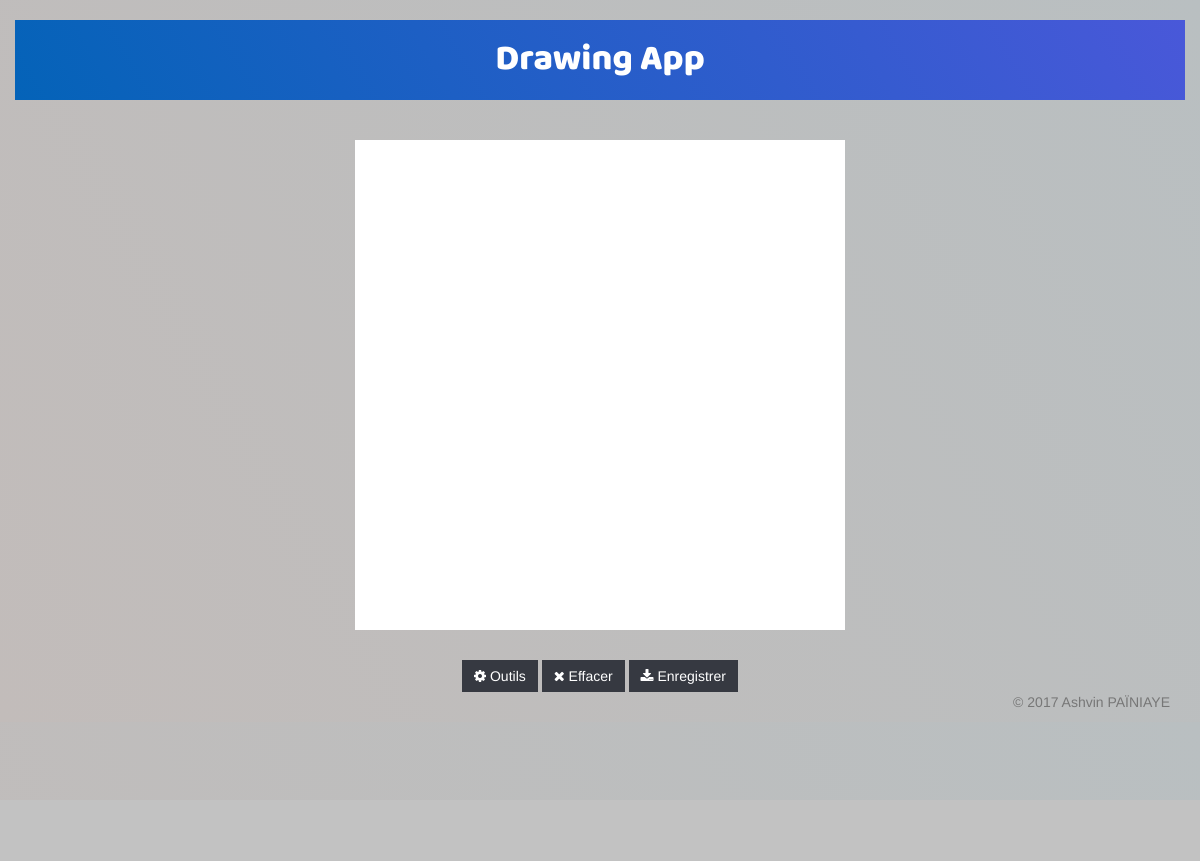
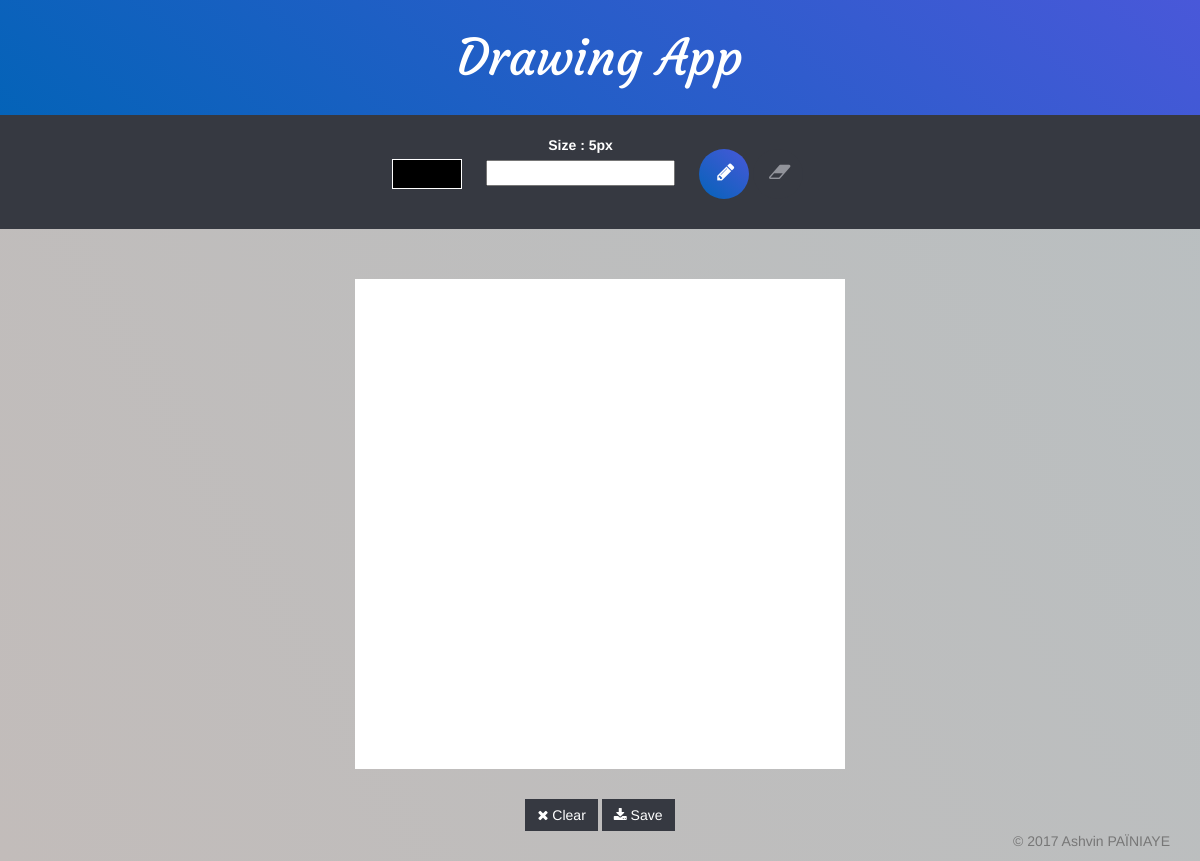
Before and after one commit to AshvinPainiaye/drawing-app, an Electron app: page mainWindow.html in a window 1200 px wide. Before the commit the page ends 800 px from the top, so only its background shows below. Drawn offline with Linux system fonts and the light colour scheme; no server answers; files whose address does not match are found by name.

Commit message:
refonte graphique de l'app, simple page, modif font

```diff
--- /dev/null
+++ b/language.js
@@ -0,0 +1,29 @@
+// Traduction de l'app
+var language = window.navigator.language;
+
+if (language == 'fr') {
+  $('h1').html('Dessins');
+  $('.epaisseur').html('Épaisseur');
+  $('.effacer').html('Effacer');
+  $('.enregistrer').html('Enregistrer');
+
+} else if (language == 'es') {
+  $('h1').html('Aplicación de dibujo');
+  $('.epaisseur').html('Tamaño');
+  $('.effacer').html('Claro');
+  $('.enregistrer').html('Salvar');
+
+} else if (language == 'it') {
+
+  $('h1').html('App Disegno');
+  $('.epaisseur').html('Dimensione');
+  $('.effacer').html('Chiaro');
+  $('.enregistrer').html('Salvare');
+
+} else if (language == 'de') {
+  $('h1').html('Zeichnung App');
+  $('.epaisseur').html('Größe');
+  $('.effacer').html('Klar');
+  $('.enregistrer').html('Sparen');
+}
+// Fin traduction
--- a/mainWindow.html
+++ b/mainWindow.html
@@ -11,22 +11,48 @@
   <link href="style.css" rel="stylesheet" />
   <link rel="icon" href="images/logo/favicon.ico" />
 
+  <link href="lib/slider/css/bootstrap-slider.css" rel="stylesheet" />
+  <script src="lib/jscolor/jscolor.js"></script>
+
 </head>
 
 <body>
   <div class="container-fluid">
     <div class="row">
-      <div class="col-md-12">
 
-        <h1 class="text-center" style="margin-bottom:40px;">Drawing App</h1>
+      <div class="col-md-12" style="padding-left:0; padding-right:0">
+
+        <h1 class="text-center" style="margin:0px auto;">Drawing App</h1>
+
+        <div class="outils">
+          <ul class="list-inline text-center">
+            <li>
+              <button id="foo" class="color jscolor {valueElement:null,value:'000000'}" style="width:70px; height:30px; border:1px solid #fff;"></button>
+            </li>
+            <li>
+              <form id="largeursPinceau">
+                <label for="largeur_pinceau"><span class="epaisseur">Size</span> :  <span id="px">5px</span></label>
+                <br>
+                <input id="ex1" data-slider-id="ex1Slider" type="text" data-slider-min="2" data-slider-max="50" data-slider-step="1" data-slider-value="5"
+                  data-slider-tooltip="hide" />
+                <br/>
+              </form>
+            </li>
+            <li>
+              <span id="marker" class="btn btn-default tool btn-active btn-outils" data-tool="marker" title="Marqueur"><i class="fa fa-pencil" aria-hidden="true"></i></span>
+              <span class="btn btn-default tool btn-outils" data-tool="eraser" title="Gomme"><i class="fa fa-eraser" aria-hidden="true"></i></span>
+            </li>
+          </ul>
+        </div>
 
         <canvas id="canvas" class="center-block" width="490" height="490"></canvas>
 
         <div class="text-center" style="margin-top:30px;">
-          <a class="btn-style btn btn-default" href="#" role="button" onclick="show()"><i class="fa fa-cog" aria-hidden="true"></i> Outils</a>
-          <a class="btn-style btn btn-default" href="#" role="button" onclick="clearCanvas()"><i class="fa fa-times" aria-hidden="true"></i> Effacer</a>
-          <a id="downloadLnk" class="btn-style btn btn-default" download="drawing-app.jpg"><i class="fa fa-download" aria-hidden="true"></i> Enregistrer</a>
+          <!--<a class="btn-style btn btn-default" href="#" role="button" onclick="show()"><i class="fa fa-cog" aria-hidden="true"></i> Outils</a>-->
+          <a class="btn-style btn btn-default clear" href="#" role="button" onclick="clearCanvas()"><i class="fa fa-times" aria-hidden="true"></i> <span class="effacer">Clear</span></a>
+          <a id="downloadLnk" class="btn-style btn btn-default" download="drawing-app.jpg"><i class="fa fa-download" aria-hidden="true"></i> <span class="enregistrer">Save</span></a>
         </div>
+
       </div>
     </div>
   </div>
@@ -42,7 +68,9 @@
   </footer>
 
   <script src="canvas.js"></script>
-
+  <script src="lib/slider/bootstrap-slider.min.js"></script>
+  <script src="language.js"></script>
+  <script src="outils.js"></script>
 </body>
 
 </html>
--- a/second.js
+++ b/outils.js
@@ -1,14 +1,9 @@
-const { ipcRenderer } = require('electron');
-const $ = require('jquery');
-
-var curColor;
-
 $(".color").click(function () {
   var color = $(this).css('backgroundColor');
   var sub = color.replace("rgb(", "");
   var sub2 = sub.replace(")", "");
   var rgb = sub2.split(', ');
-  curColor = rgbToHex(rgb[0], rgb[1], rgb[2]);
+  var curColor = rgbToHex(rgb[0], rgb[1], rgb[2]);
   ipcRenderer.send('color', curColor);
 });
 
@@ -20,7 +15,7 @@ $(".tool").click(function () {
 });
 
 
-ipcRenderer.on('clear', (event, clear) => {
+$('.clear').click(function () {
   $(".tool").removeClass('btn-active');
   $("#marker").addClass('btn-active');
 });
@@ -35,7 +30,6 @@ function rgbToHex(r, g, b) {
 
 
 // Largeur du pinceau :
-
 $('#ex1').slider();
 
 $("#largeursPinceau input").change(function () {
--- a/package.json
+++ b/package.json
@@ -1,6 +1,6 @@
 {
   "name": "drawing-app",
-  "version": "2.1.0",
+  "version": "2.9.7",
   "main": "main.js",
   "description": "Dessiner simplement et enregistrer votre dessin.",
   "author": "Ashvin Painiaye <contact@ashvinpainiaye.com>",
--- a/style.css
+++ b/style.css
@@ -1,38 +1,41 @@
 @font-face {
-	font-family: "Baloo";
-	src: url('lib/Baloo/Baloo-Regular.ttf');
+	font-family: "Courgette";
+	src: url('lib/font/Courgette-Regular.ttf');
 }
 
 body{
   background-color: rgb(194,194,194);
   background-image:linear-gradient(60deg, rgb(194,188,186), rgb(185,191,193));
+}
 
-}
 #canvas{
   cursor:crosshair
 }
 
 h1{
   color: #fff;
-  background-image:linear-gradient(60deg, rgb(4,99,184), rgb(73,88,217));
-  padding:20px;
-  font-family: 'Baloo';
+  background-image:linear-gradient(40deg, rgb(4,99,184), rgb(73,88,217));
+  padding:30px;
+  font-family: 'Courgette';
+  font-size:50px;
 }
 
 ul{
   list-style-type: none;
+  margin-bottom:0;
 }
 ul li{
-  margin-bottom: 10px;
+  margin:auto 5px 10px 5px;
 }
 
 .outils{
-  background-color: rgb(240,242,243);
+  background-color: rgb(54,57,65);
+  color: #fff;
   padding:20px;
-  margin-top:50px;
+  margin:0 auto 50px auto;
 }
 
-.btn-default{
+.btn-default, .btn-default.focus, .btn-default:focus{
   background-color: rgb(54,57,65);
   border:none;
   border-radius: 0;
@@ -40,13 +43,53 @@ ul li{
 }
 
 .btn-default:hover, .btn-active{
-  background-image:linear-gradient(60deg, rgb(4,99,184), rgb(73,88,217));
+  background-image:linear-gradient(40deg, rgb(4,99,184), rgb(73,88,217));
   border:none;
   border-radius: 0;
-  color: #fff;
+  color: #fff !important;
 }
 
-.slider-handle{
-  background-color: rgb(231,231,231) !important;
-  border-color: rgb(231,231,231) !important;
+
+.btn-active:hover{
+  background-image:linear-gradient(40deg, rgb(4,99,184), rgb(73,88,217)) !important;
+  border:none;
+  border-radius: 0;
+  color: #fff !important;
 }
+
+
+.btn-default:active{
+  color: #fff;
+   background-image:linear-gradient(40deg, rgb(4,99,184), rgb(73,88,217)) !important;
+}
+
+#foo {
+  position: relative;
+  top:9px;
+}
+.btn-outils {
+    border-radius: 50%;
+    width: 50px;
+    height: 50px;
+    display: inline-block;
+    padding: 0;
+    color: rgb(145,147,154);
+}
+
+.btn-outils:hover {
+    border-radius: 50%;
+    width: 50px;
+    height: 50px;
+    display: inline-block;
+    padding: 0;
+    color: #fff;
+    background-image: inherit;
+    background-color: transparent;
+}
+
+.btn-outils i {
+    font-size: 20px;
+    top: 13px;
+    left:2px;
+    position: relative;
+}
```
Also changed, not shown: lib/Baloo/Baloo-Regular.ttf (deleted), lib/font/Courgette-Regular.ttf (added), lib/slider/css/bootstrap-slider.css.
